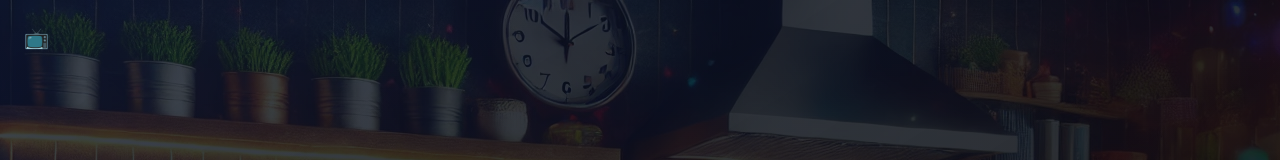
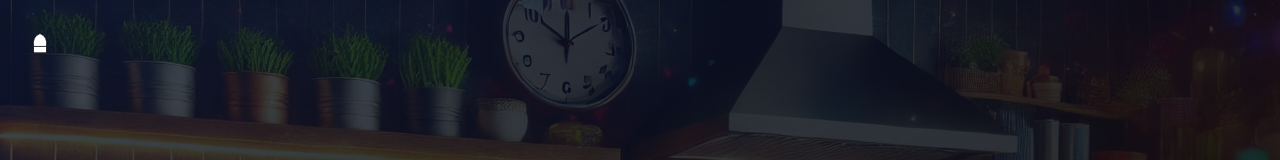
Before and after one commit to eric-nichols-nyc/ai-recipe-generator, a Next.js app: page / in a window 1280 px wide. Shown: the top 160 px of the page. Built offline with nearby package versions, Linux system fonts and the light colour scheme.

Commit message:
added logo

```diff
--- a/app/layout.tsx
+++ b/app/layout.tsx
@@ -3,7 +3,8 @@ import { Inter } from "next/font/google";
 import "./globals.css";
 import { Button } from "@/components/ui/button";
 import Head from "next/head";
-
+import Image from "next/image";
+import Link from "next/link";
 const inter = Inter({ subsets: ["latin"] });
 
 export const metadata: Metadata = {
@@ -34,7 +35,7 @@ export default function RootLayout({
 
           <header className="flex justify-between items-center p-4 md:p-6 z-10">
             <div className="text-xl font-bold flex items-center">
-              <span className="mr-2">📺</span>
+              <Link href="/"><Image src="/images/logo.svg" alt="Logo" width={32} height={32} /></Link>
             </div>
           </header>
           <main className="h-full relative flex-grow flex flex-col justify-center items-center text-center p-4 md:p-8 bg-cover bg-center">
```
Also changed, not shown: public/images/logo.svg (added).
